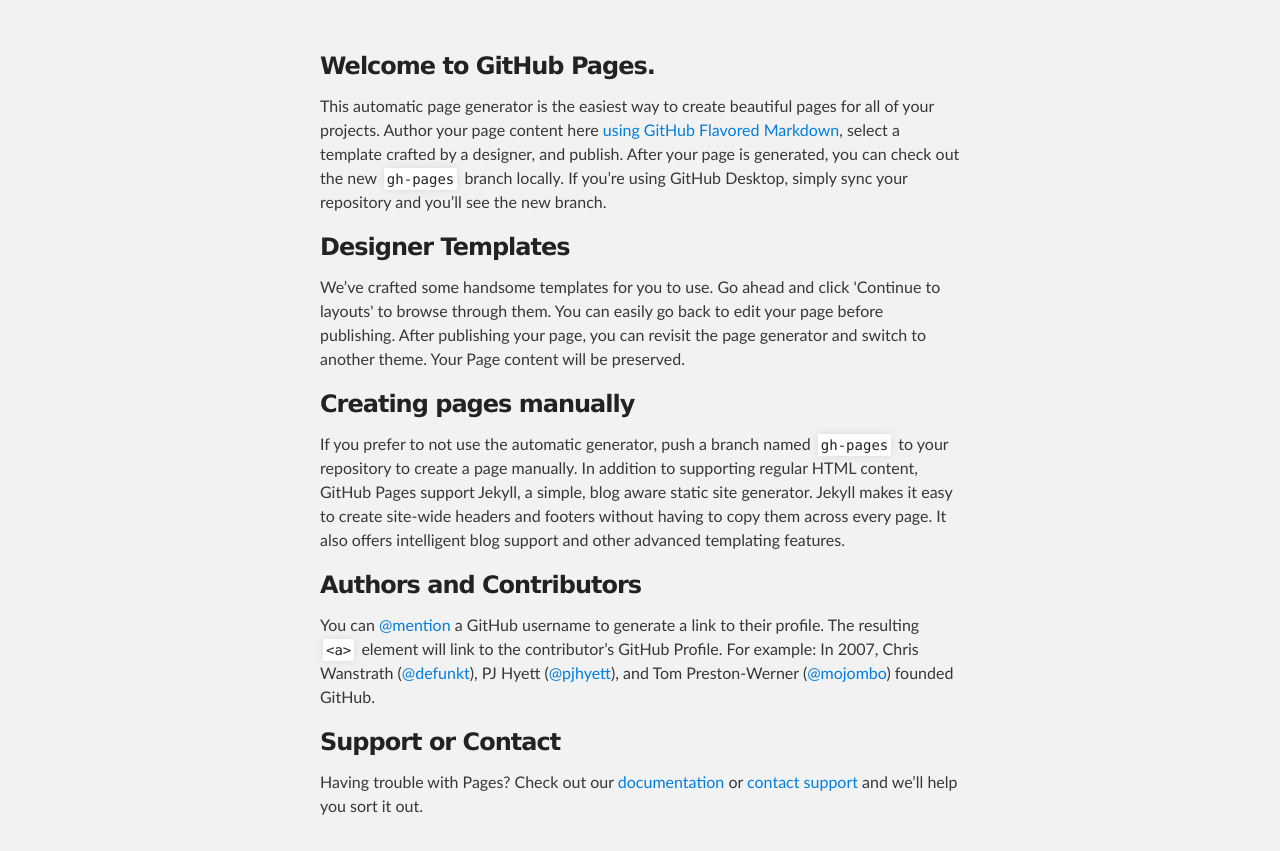
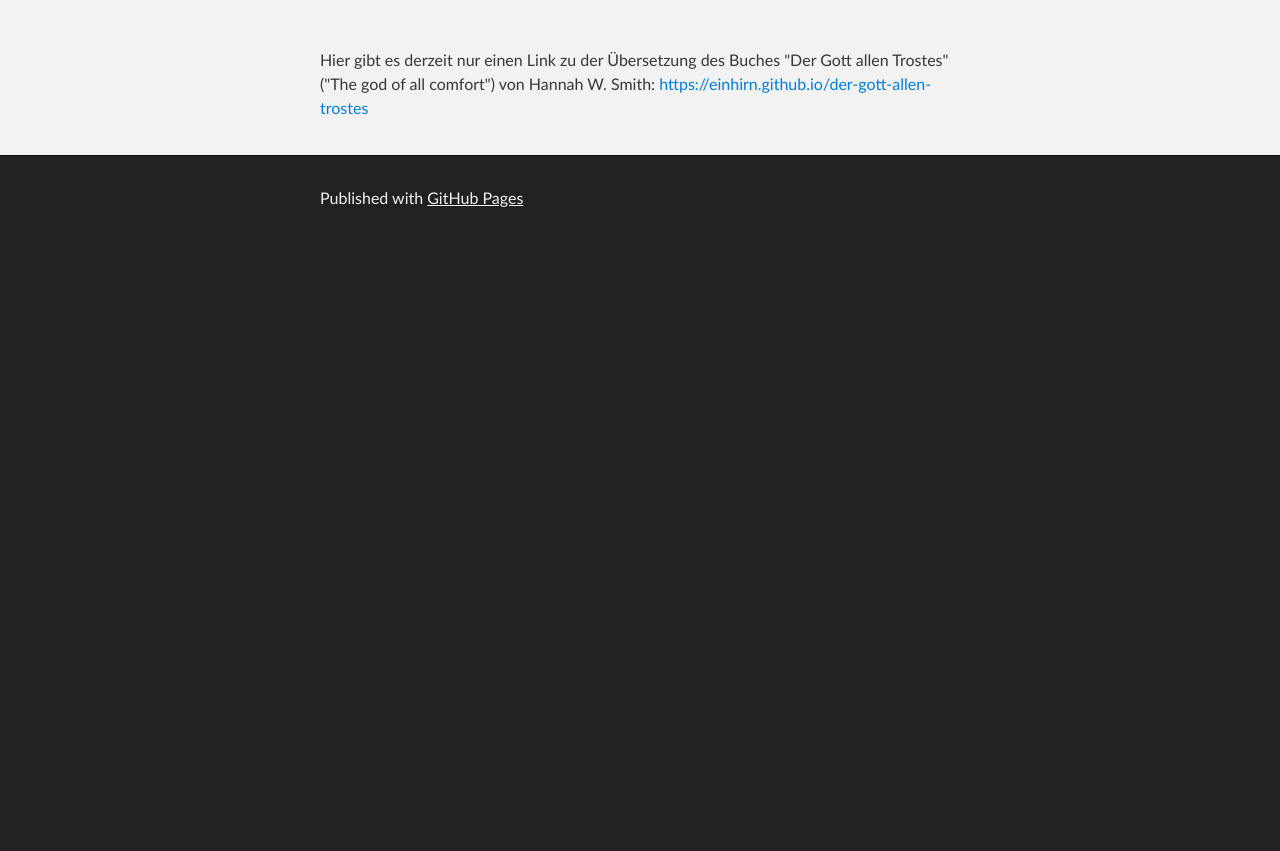
Before and after one commit to einhirn/einhirn.github.io, a plain HTML site: page index.html in a window 1280 px wide. Shown: the part 212-1063 px from the top of the page. After the commit the page ends 800 px from the top, so only its background shows below. Drawn offline with Linux system fonts and the light colour scheme.

Commit message:
Replace master branch with page content via GitHub

```diff
--- a/index.html
+++ b/index.html
@@ -4,11 +4,11 @@
   <head>
     <meta charset='utf-8'>
     <meta http-equiv="X-UA-Compatible" content="chrome=1">
-    <meta name="description" content="Einhirn.GitHub.io : User-Webpage for einhirn">
+    <meta name="description" content="Einhirn : Github-Seiten von Christian Marg">
 
     <link rel="stylesheet" type="text/css" media="screen" href="stylesheets/stylesheet.css">
 
-    <title>Einhirn.GitHub.io</title>
+    <title>Einhirn</title>
   </head>
 
   <body>
@@ -18,8 +18,8 @@
         <header class="inner">
           <a id="forkme_banner" href="https://github.com/einhirn">View on GitHub</a>
 
-          <h1 id="project_title">Einhirn.GitHub.io</h1>
-          <h2 id="project_tagline">User-Webpage for einhirn</h2>
+          <h1 id="project_title">Einhirn</h1>
+          <h2 id="project_tagline">Github-Seiten von Christian Marg</h2>
 
         </header>
     </div>
@@ -27,30 +27,7 @@
     <!-- MAIN CONTENT -->
     <div id="main_content_wrap" class="outer">
       <section id="main_content" class="inner">
-        <h3>
-<a id="welcome-to-github-pages" class="anchor" href="#welcome-to-github-pages" aria-hidden="true"><span aria-hidden="true" class="octicon octicon-link"></span></a>Welcome to GitHub Pages.</h3>
-
-<p>This automatic page generator is the easiest way to create beautiful pages for all of your projects. Author your page content here <a href="https://guides.github.com/features/mastering-markdown/">using GitHub Flavored Markdown</a>, select a template crafted by a designer, and publish. After your page is generated, you can check out the new <code>gh-pages</code> branch locally. If you’re using GitHub Desktop, simply sync your repository and you’ll see the new branch.</p>
-
-<h3>
-<a id="designer-templates" class="anchor" href="#designer-templates" aria-hidden="true"><span aria-hidden="true" class="octicon octicon-link"></span></a>Designer Templates</h3>
-
-<p>We’ve crafted some handsome templates for you to use. Go ahead and click 'Continue to layouts' to browse through them. You can easily go back to edit your page before publishing. After publishing your page, you can revisit the page generator and switch to another theme. Your Page content will be preserved.</p>
-
-<h3>
-<a id="creating-pages-manually" class="anchor" href="#creating-pages-manually" aria-hidden="true"><span aria-hidden="true" class="octicon octicon-link"></span></a>Creating pages manually</h3>
-
-<p>If you prefer to not use the automatic generator, push a branch named <code>gh-pages</code> to your repository to create a page manually. In addition to supporting regular HTML content, GitHub Pages support Jekyll, a simple, blog aware static site generator. Jekyll makes it easy to create site-wide headers and footers without having to copy them across every page. It also offers intelligent blog support and other advanced templating features.</p>
-
-<h3>
-<a id="authors-and-contributors" class="anchor" href="#authors-and-contributors" aria-hidden="true"><span aria-hidden="true" class="octicon octicon-link"></span></a>Authors and Contributors</h3>
-
-<p>You can <a href="https://help.github.com/articles/basic-writing-and-formatting-syntax/#mentioning-users-and-teams" class="user-mention">@mention</a> a GitHub username to generate a link to their profile. The resulting <code>&lt;a&gt;</code> element will link to the contributor’s GitHub Profile. For example: In 2007, Chris Wanstrath (<a href="https://github.com/defunkt" class="user-mention">@defunkt</a>), PJ Hyett (<a href="https://github.com/pjhyett" class="user-mention">@pjhyett</a>), and Tom Preston-Werner (<a href="https://github.com/mojombo" class="user-mention">@mojombo</a>) founded GitHub.</p>
-
-<h3>
-<a id="support-or-contact" class="anchor" href="#support-or-contact" aria-hidden="true"><span aria-hidden="true" class="octicon octicon-link"></span></a>Support or Contact</h3>
-
-<p>Having trouble with Pages? Check out our <a href="https://help.github.com/pages">documentation</a> or <a href="https://github.com/contact">contact support</a> and we’ll help you sort it out.</p>
+        <p>Hier gibt es derzeit nur einen Link zu der Übersetzung des Buches "Der Gott allen Trostes" ("The god of all comfort") von Hannah W. Smith: <a href="https://einhirn.github.io/der-gott-allen-trostes">https://einhirn.github.io/der-gott-allen-trostes</a></p>
       </section>
     </div>
 
```
Also changed, not shown: params.json (+1 -1 lines).
